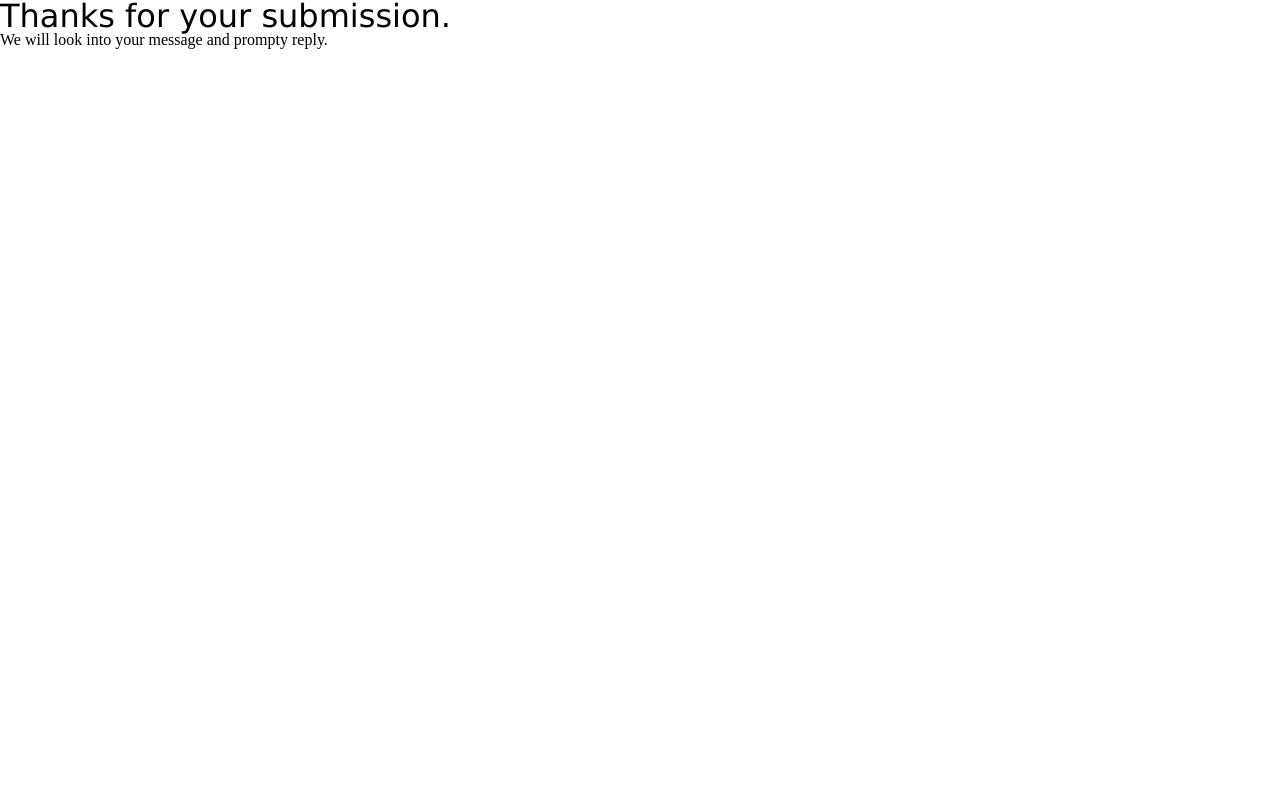
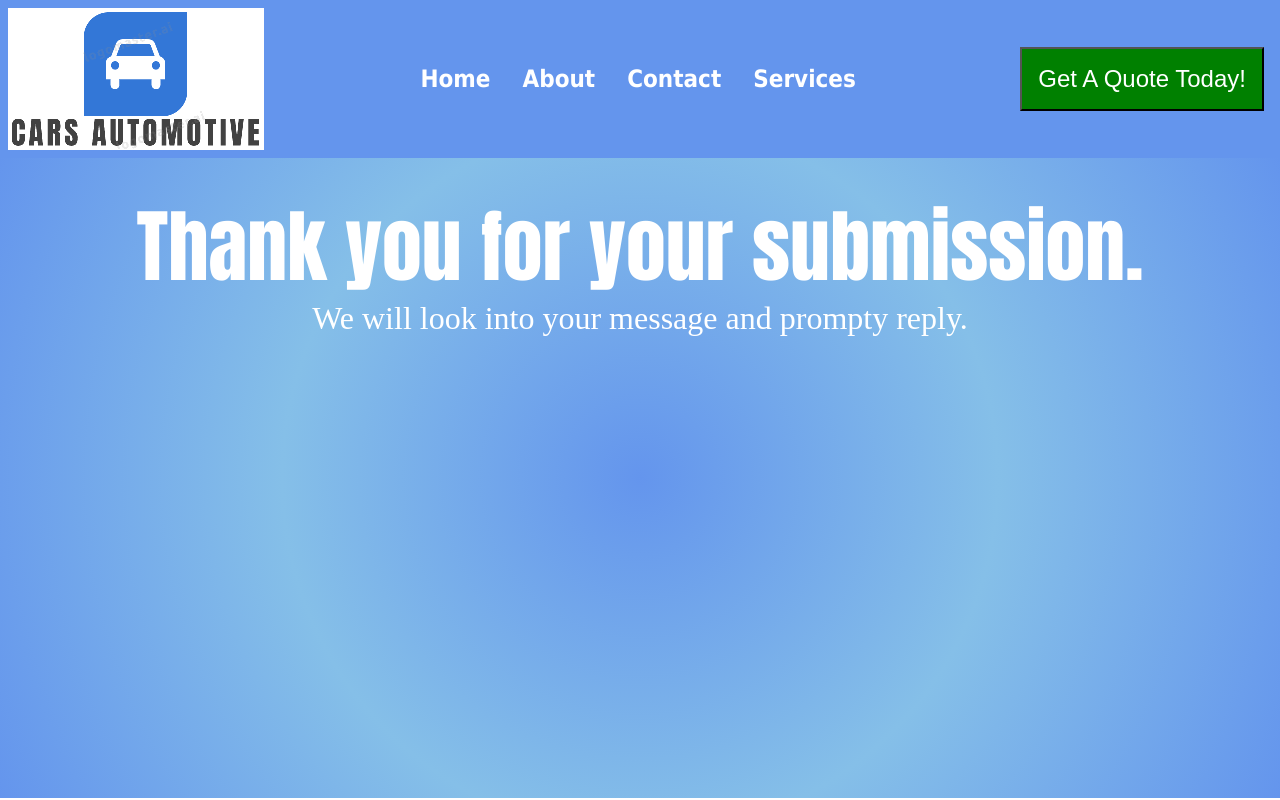
Before and after one commit to MattKeir/CarsAuto, a plain HTML site: page thanks.html in a window 1280 px wide. Drawn offline with Linux system fonts and the light colour scheme.

Commit message:
Add files via upload

```diff
--- a/styles/style.css
+++ b/styles/style.css
@@ -362,6 +362,27 @@ background: radial-gradient(circle, rgba(100,149,237,1) 0%, rgba(133,191,232,1)
     display: flex;
     justify-content: center;
 }
+.thankspage {
+    background: rgb(100,149,237);
+    background: radial-gradient(circle, rgba(100,149,237,1) 0%, rgba(133,191,232,1) 50%, rgba(100,149,237,1) 100%);
+    min-height:40rem;
+    display: flex;
+    justify-content: center;
+    padding-top: 3rem;
+}
+.thankspage h5 {
+    color: white;
+    font-size: 5rem;
+    font-family: Impact, Haettenschweiler, 'Arial Narrow Bold', sans-serif;
+}
+.thankspage p {
+    color: white;
+    padding-top: 1rem;
+    font-size: 2rem;
+    display: flex;
+    justify-content: center;
+
+}
 
 
 
--- a/thanks.html
+++ b/thanks.html
@@ -11,8 +11,27 @@
 </head>
 
 <body>
-    <div class="middle">
-        <h5>Thanks for your submission.</h5>
-        <p>We will look into your message and prompty reply.</p>
+    <header>
+        <nav class="navbar">
+            <div class="logo"><img src="./images/logo.PNG" alt="Cars Auto Logo"></div>
+            <div class="navlinks">
+                <ul>
+                    <li><a href="./index.html">Home</a></li>
+                    <li><a href="./about.html">About</a></li>
+                    <li><a href="./contact.html">Contact</a></li>
+                    <li><a href="./services.html">Services</a></li>
+                </ul>
+            </div>
+            <div class="navbutton">
+                <button> Get A Quote Today! </button>
+            </div>
+        </nav>
+    </header>
+    <div class="thankspage">
+
+        <div class="middle">
+            <h5>Thank you for your submission.</h5>
+            <p>We will look into your message and prompty reply.</p>
+        </div>
     </div>
 </body>
```
Also changed, not shown: readme.txt (added).
